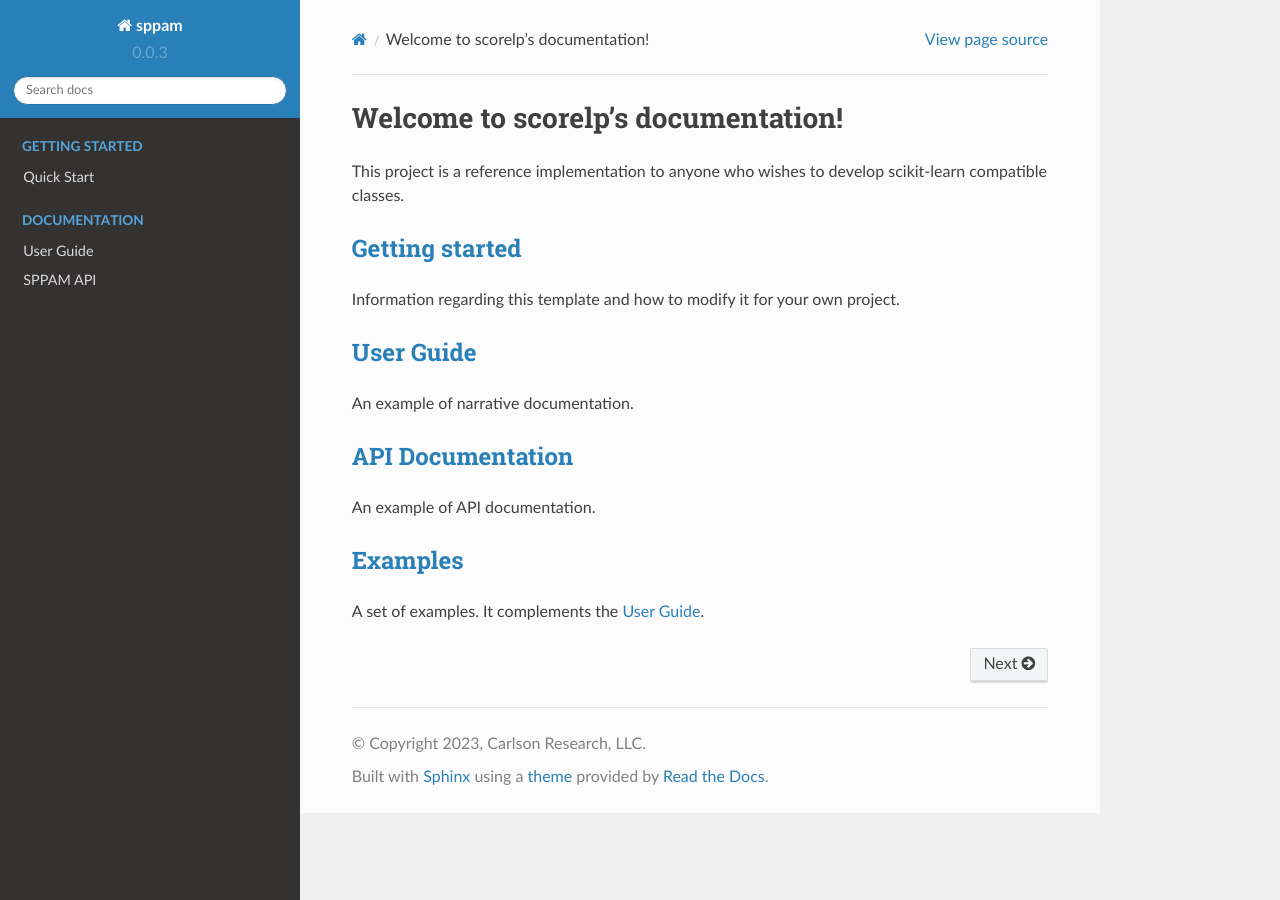
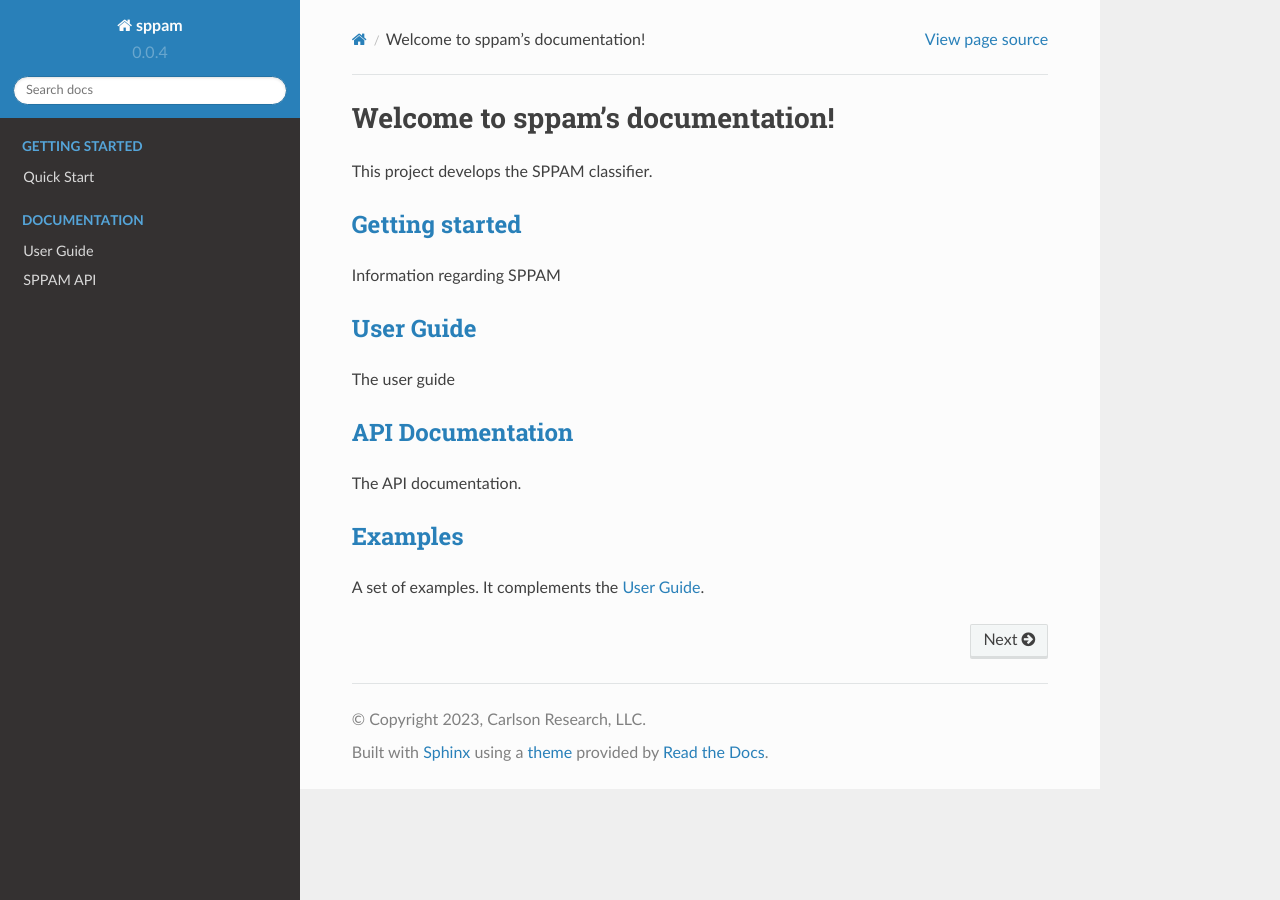
Before and after one commit to hrolfrc/sppam, a Sphinx documentation site: the page built from doc/index.rst, in a window 1280 px wide. Built offline with Sphinx 7.4.7 and the Read the Docs theme 2.0.0, drawn with Linux system fonts in a browser that asks for light colours; formulas are drawn with MathJax 3; pages that are not in the unit, such as notebooks, are missing from menus.

Commit message:
updated documentation

```diff
--- a/README.rst
+++ b/README.rst
@@ -2,7 +2,7 @@
 
 |ReadTheDocs|_
 
-.. |ReadTheDocs| image:: https://readthedocs.org/projects/scorelp/badge/?version=latest
+.. |ReadTheDocs| image:: https://readthedocs.org/projects/sppam/badge/?version=latest
 .. _ReadTheDocs: https://sppam.readthedocs.io/en/latest/?badge=latest
 
 SPPAM - Saddle point problem for AUC maximization
--- a/doc/index.rst
+++ b/doc/index.rst
@@ -3,11 +3,10 @@
    You can adapt this file completely to your liking, but it should at least
    contain the root `toctree` directive.
 
-Welcome to scorelp's documentation!
+Welcome to sppam's documentation!
 ============================================
 
-This project is a reference implementation to anyone who wishes to develop
-scikit-learn compatible classes.
+This project develops the SPPAM classifier.
 
 .. toctree::
    :maxdepth: 2
@@ -34,17 +33,17 @@ scikit-learn compatible classes.
 `Getting started <quick_start.html>`_
 -------------------------------------
 
-Information regarding this template and how to modify it for your own project.
+Information regarding SPPAM
 
 `User Guide <user_guide.html>`_
 -------------------------------
 
-An example of narrative documentation.
+The user guide
 
 `API Documentation <api.html>`_
 -------------------------------
 
-An example of API documentation.
+The API documentation.
 
 `Examples <auto_examples/index.html>`_
 --------------------------------------
--- a/sppam/_version.py
+++ b/sppam/_version.py
@@ -1 +1 @@
-__version__ = "0.0.3"
+__version__ = "0.0.4"
```
